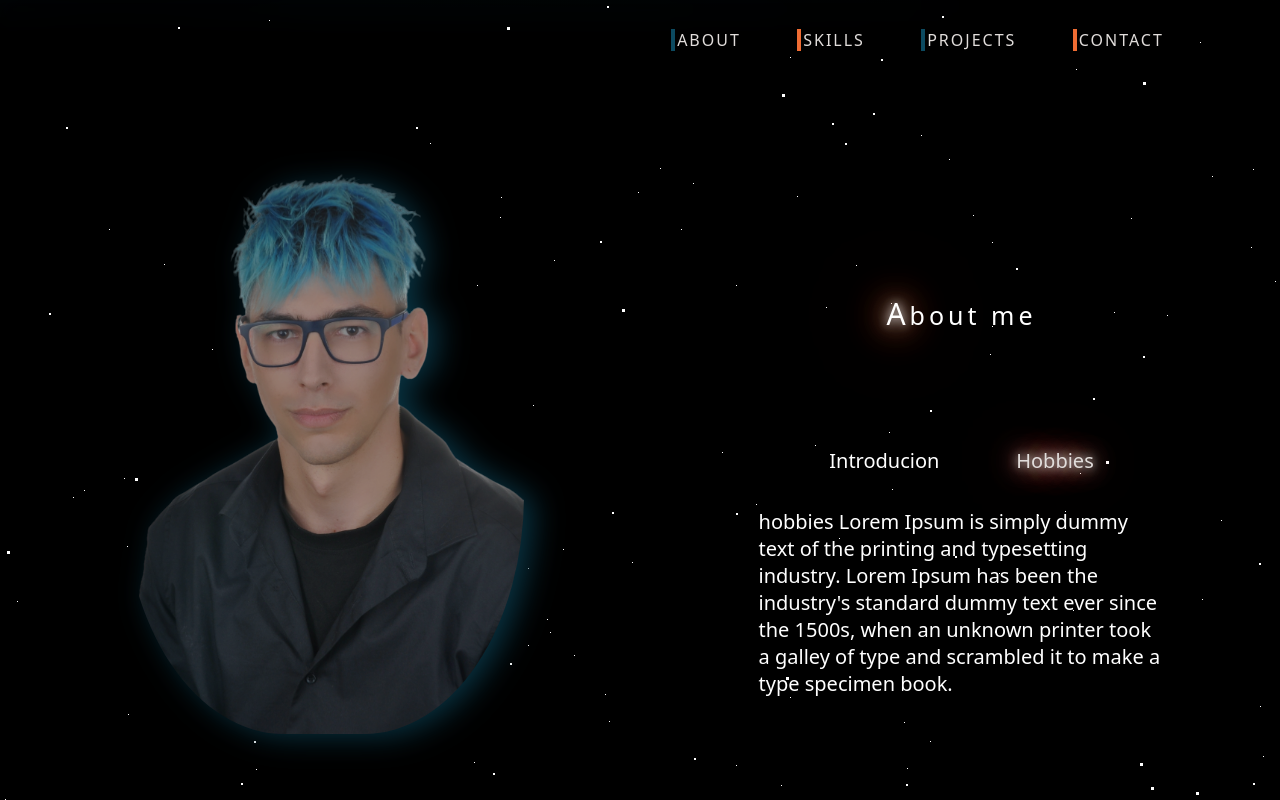
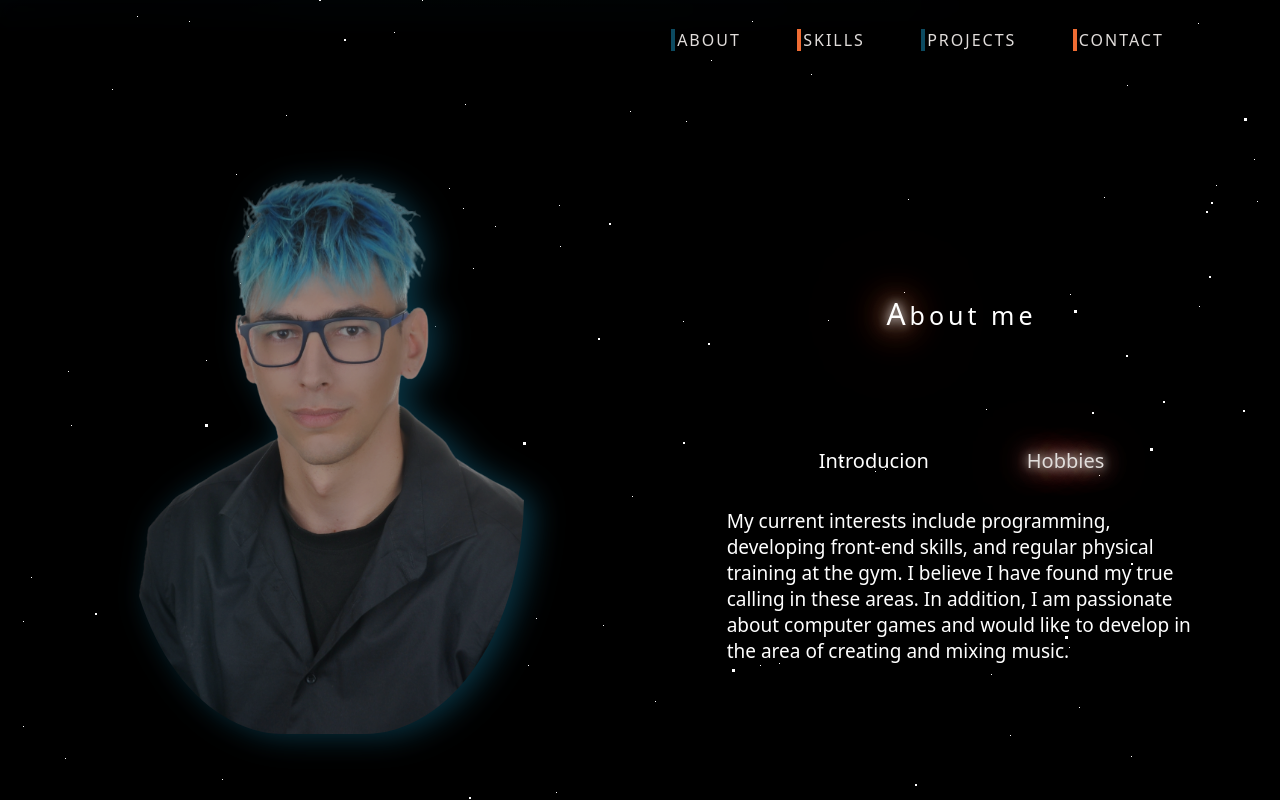
Before and after one commit to AoiTechDev/portffolio, a Next.js app: page / in a window 1280 px wide. Both pictures are taken after a click on the item "Hobbies". Built offline with nearby package versions, Linux system fonts and the light colour scheme.

Commit message:
add mobile portrait responsivness to about section

```diff
--- a/components/About.jsx
+++ b/components/About.jsx
@@ -12,7 +12,6 @@ const About = () => {
     const list = document.querySelectorAll(".info-navigator ul li");
     list.forEach((element) => {
       element.classList.remove("active");
-
     });
     setInfoSection(() => {
       e.target.classList.remove("active");
@@ -27,7 +26,6 @@ const About = () => {
       }
     });
   };
-
 
   const { ref, inView, entry } = useInView({
     /* Optional options */
@@ -102,26 +100,25 @@ const About = () => {
                 <div
                   ref={ref}
                   className={
-                    inView ? "introduction scroll-left" : "introduction"
+                    inView ? "introduction scroll-fade-in" : "introduction"
                   }
-
                 >
-                  intro Lorem Ipsum is simply dummy text of the printing and
-                  typesetting industry. Lorem Ipsum has been the industry's
-                  standard dummy text ever since the 1500s, when an unknown
-                  printer took a galley of type and scrambled it to make a type
-                  specimen book.
+                  I am a computer science graduate with a passion for front-end.
+                  Creating modern, functional interfaces is my goal. Much of my
+                  knowledge is self- taught. I want to develop and create unique
+                  solutions
                 </div>
               )}
               {infoSection === "hobbies" && (
-                <div className={
-                  inView ? "hobbies scroll-right" : "hobbies"
-                }  ref={ref}>
-                  hobbies Lorem Ipsum is simply dummy text of the printing and
-                  typesetting industry. Lorem Ipsum has been the industry's
-                  standard dummy text ever since the 1500s, when an unknown
-                  printer took a galley of type and scrambled it to make a type
-                  specimen book.
+                <div
+                  className={inView ? "hobbies scroll-fade-in" : "hobbies"}
+                  ref={ref}
+                >
+                  My current interests include programming, developing front-end
+                  skills, and regular physical training at the gym. I believe I
+                  have found my true calling in these areas. In addition, I am
+                  passionate about computer games and would like to develop in
+                  the area of creating and mixing music.
                 </div>
               )}
             </div>
--- a/styles/about.sass
+++ b/styles/about.sass
@@ -98,7 +98,7 @@ $shadows-big: multiple-box-shadow(50)
                 text-shadow: 0 0 10px #{$grey},0 0 20px #{$grey},0 0 35px #{$orange},0 0 40px #{$orange},0 0 50px #{$orange},0 0 80px #{$orange}, 0 0 100px #{$orange},0 0 150px #{$orange}
         .info-container
 
-            width: 70%
+            width: 80%
             height: 30%
             .info-navigator
                 padding: 0.7rem
@@ -126,20 +126,39 @@ $shadows-big: multiple-box-shadow(50)
 
         .info-content
 
-            width: 100%
-            height: fit-content
             padding: 1rem
             font-weight: 300
+            font-size: calc(14px + 0.390625vw)
 
-            @include flexbox(center,center)
             .introduction
                 opacity: 0
+@media screen and (max-width: #{$medium})
+    #about
+        @include flexbox(center,center)
+        flex-direction: column
+        gap: 20px
+        .right-side-info
+            @include flexbox(center,start)
+            gap: 20px
+            height: 50%
+        .my-image
+            width: 30%
 
+
+
+@media screen and (max-width: 400px ) and (max-height: 610px)
+    #about
+        color: red
+        @include flexbox(center,center)
+        flex-direction: column
+        .info-container
+            width: 90%
+        .right-side-info
+            height: 50%
 
 .active
     color: #{$grey}
     text-shadow: 0 0 10px #{$grey},0 0 20px #{$grey},0 0 35px var(--clr),0 0 40px var(--clr),0 0 50px var(--clr),0 0 80px var(--clr), 0 0 100px var(--clr),0 0 150px var(--clr)
-
 
 .in-view
     @extend #about
@@ -157,6 +176,16 @@ $shadows-big: multiple-box-shadow(50)
 .scroll-typing
     animation: fadeUp 1s
     animation-fill-mode: both
+.scroll-fade-in
+    animation: fadeIn 1s
+    animation-fill-mode: both
+
+@keyframes fadeIn
+    from
+        opacity: 0
+
+    to
+        opacity: 1
 
 @keyframes typing
     from
@@ -165,7 +194,7 @@ $shadows-big: multiple-box-shadow(50)
 @keyframes fadeLeft
     from
         opacity: 0
-        transform: translate3d(-40%,0,0)
+        transform: translate3d(-20%,0,0)
     to
         opacity: 1
         transform: translate3d(0,0,0)
--- a/styles/styles.sass
+++ b/styles/styles.sass
@@ -27,7 +27,7 @@ html
         scroll-snap-align: end
 
 main
-    height: calc(100vh - 96px)
+    height: 100vh
 
 #projects
     height: 100vh
```
